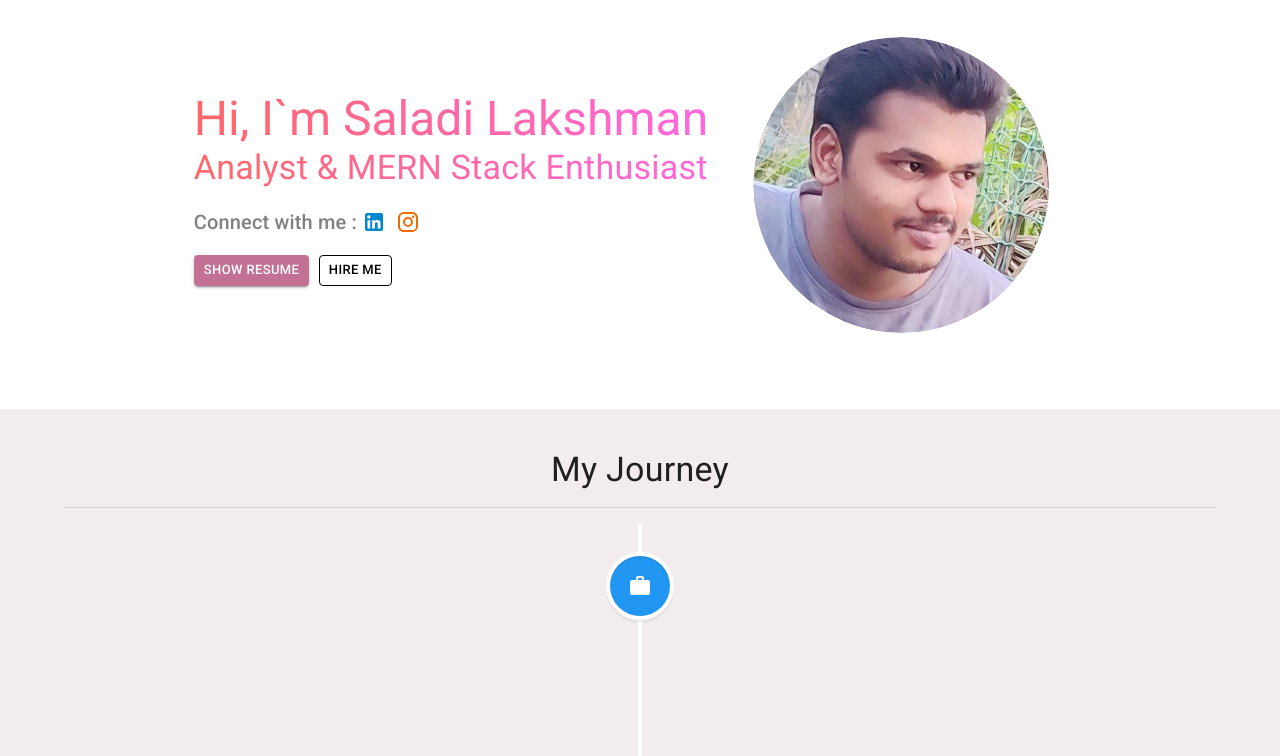
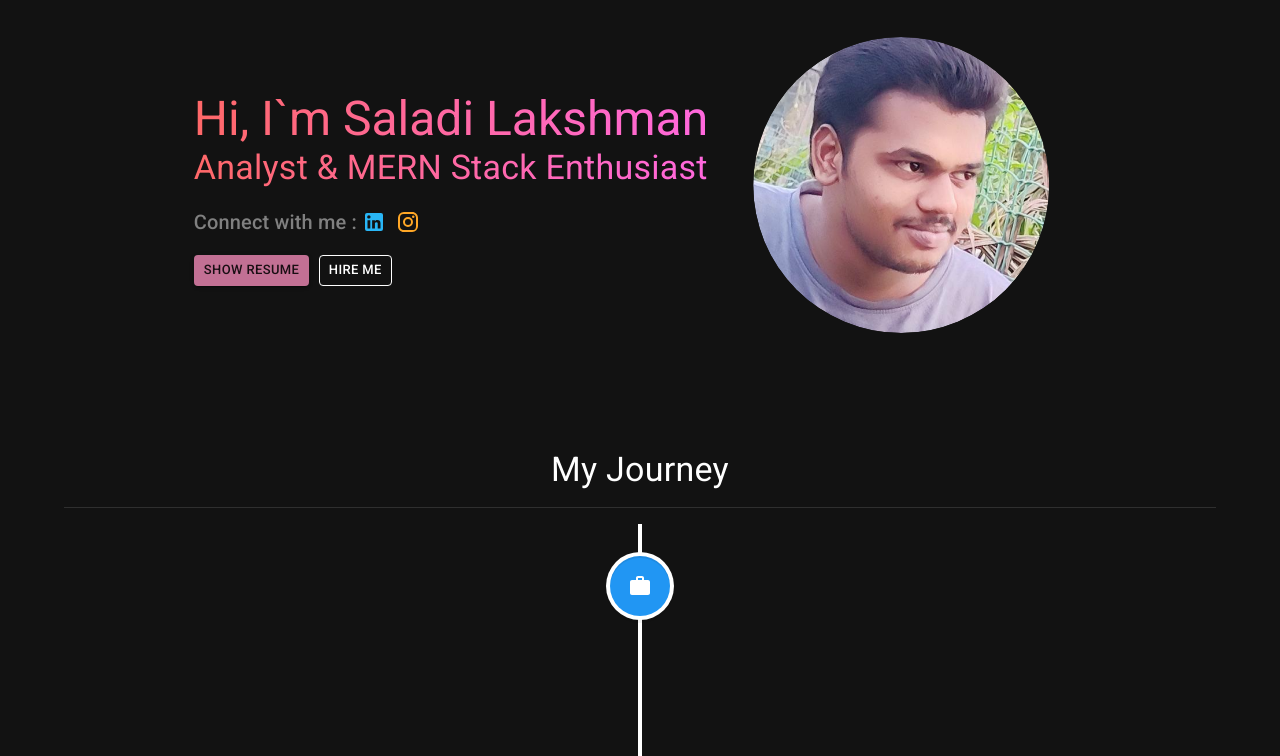
Before and after one commit to saladilakshman/portfolio-website, a React (Vite) app: page / in a window 1280 px wide. Shown: the top 756 px of the page. Built offline with nearby package versions, Linux system fonts and the light colour scheme.

Commit message:
changed OR operator

```diff
--- a/src/App.jsx
+++ b/src/App.jsx
@@ -89,12 +89,11 @@ function App() {
       minute: "numeric",
       second: "numeric",
       hour12: true,
-      timeZone: 'Asia/Kolkata',
       dayPeriod: 'long'
     }
     setInterval(() => {
       const mode_checker = new Intl.DateTimeFormat("en-IN", options).format(new Date());
-      if (mode_checker.includes("evening" || "night")) {
+      if (mode_checker.includes("evening") || mode_checker.includes("night")) {
         setIsnight(true)
       }
       else {
```
Also changed, not shown: 1 other file (tests, documents, lock files or other folders).
